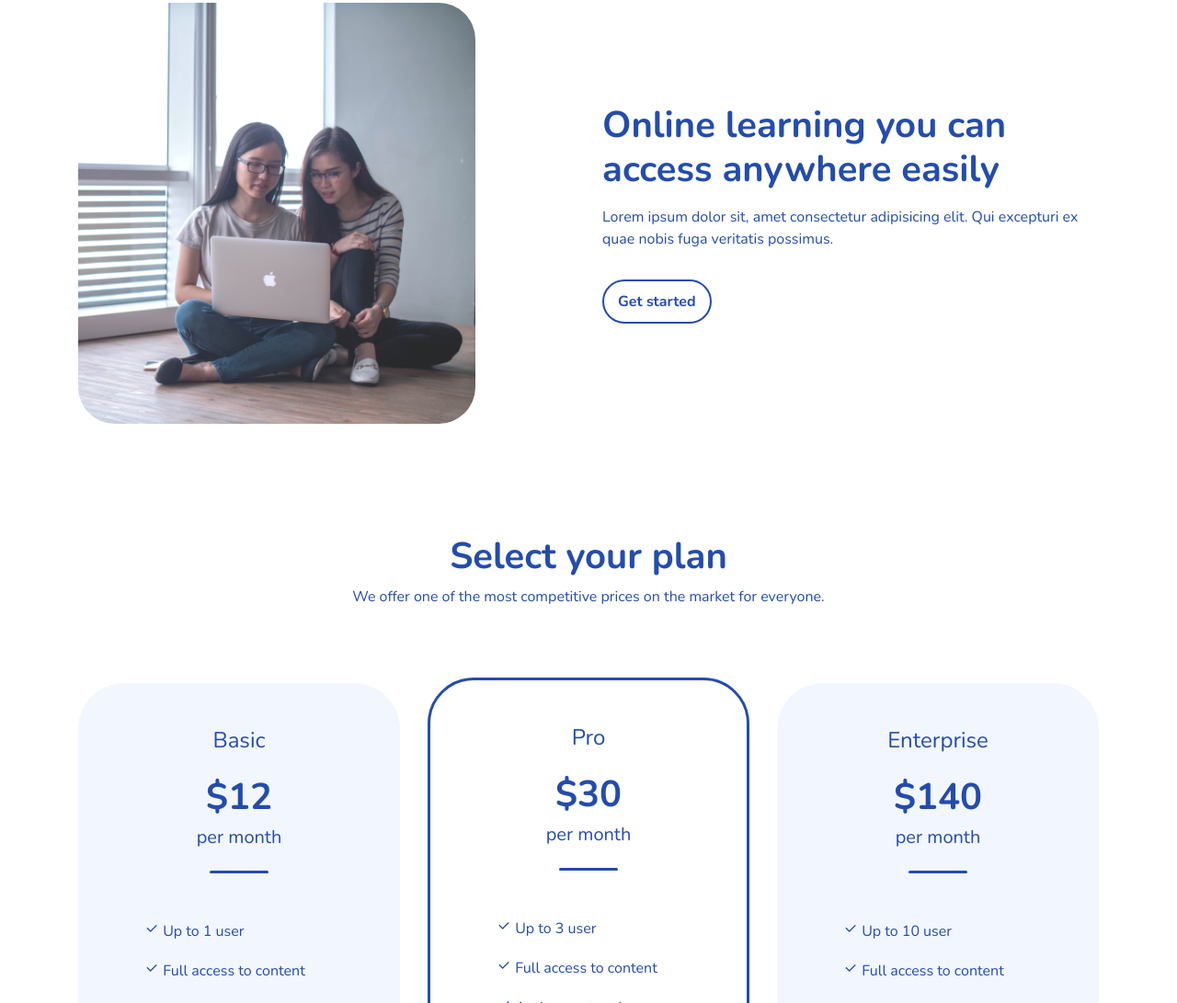
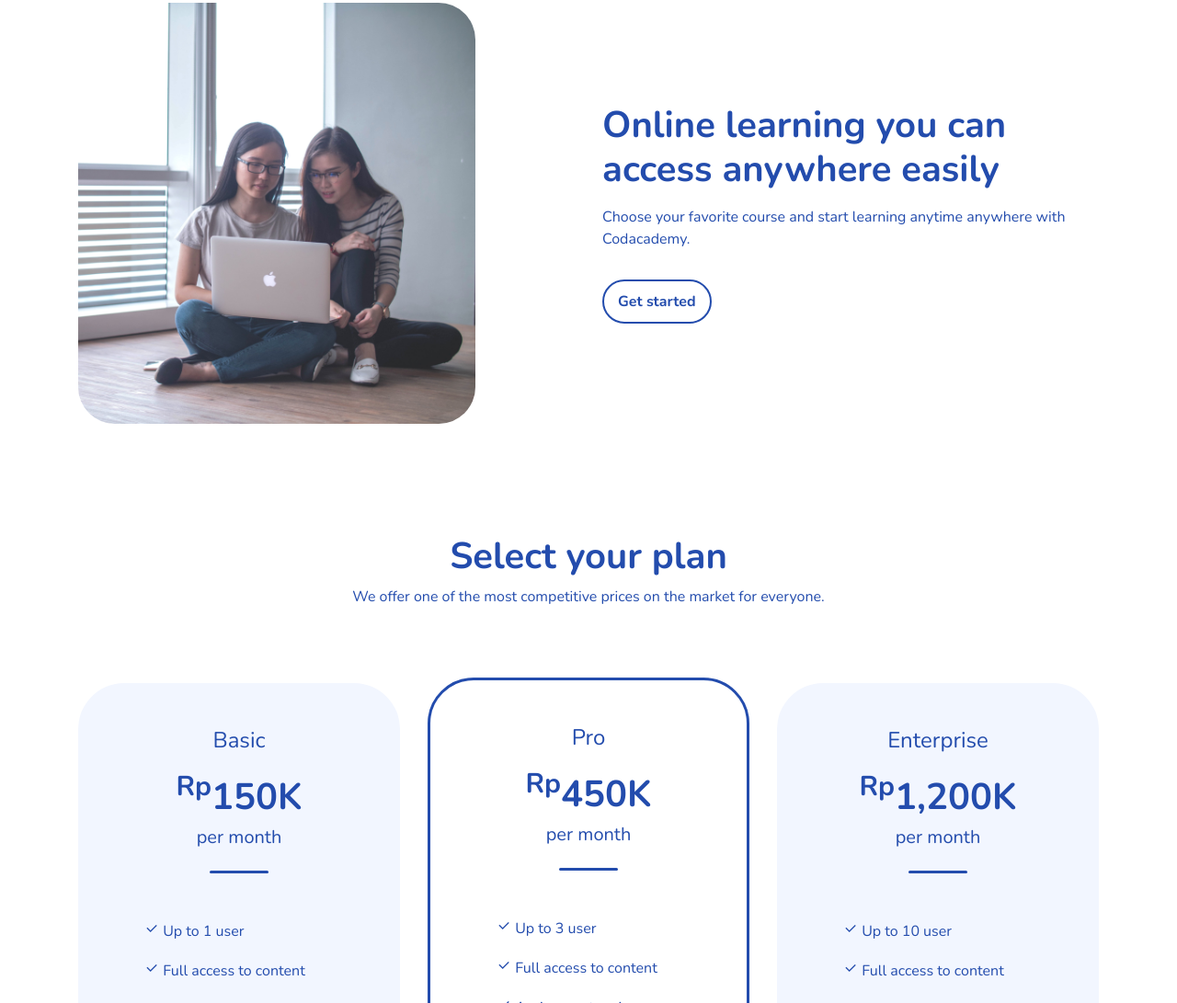
Before and after one commit to thobyza/Hacktiv8-FinalProject-2, a plain HTML site: page index.html in a window 1280 px wide. Shown: the part 2016-3107 px from the top of the page at 92% size. Drawn offline with nearby package versions, Linux system fonts and the light colour scheme; some packages are replaced by stand-ins of ours; a script that the page names is missing.

Commit message:
word update

```diff
--- a/index.html
+++ b/index.html
@@ -393,7 +393,7 @@
           </div>
           <div class="col-lg-6">
             <h1>Online learning you can access anywhere easily</h1>
-            <p class="mt-3">Lorem ipsum dolor sit, amet consectetur adipisicing elit. Qui excepturi ex quae nobis fuga veritatis possimus.</p>
+            <p class="mt-3">Choose your favorite course and start learning anytime anywhere with Codacademy.</p>
             <a href="#" class="btn btn-brand mt-3">Get started</a>
           </div>
         </div>
@@ -420,7 +420,7 @@
           <div class="col-lg-4 mb-5 mb-lg-0">
             <div class="card-pricing p-5">
               <h4 class="font-weight-normal mb-4">Basic</h4>
-              <h1 class="fw-bold">$12</h1>
+              <h1 class="fw-bold"><sup>Rp</sup>150K</h1>
               <h5 class="font-weight-normal">per month</h5>
 
               <div class="separator my-4 mx-auto"></div>
@@ -449,7 +449,7 @@
           <div class="col-lg-4 mb-5 mb-lg-0">
             <div class="card-pricing-2 p-5">
               <h4 class="font-weight-normal mb-4">Pro</h4>
-              <h1 class="fw-bold">$30</h1>
+              <h1 class="fw-bold"><sup>Rp</sup>450K</h1>
               <h5 class="font-weight-normal">per month</h5>
 
               <div class="separator my-4 mx-auto"></div>
@@ -478,7 +478,7 @@
           <div class="col-lg-4 mb-5 mb-lg-0">
             <div class="card-pricing p-5">
               <h4 class="font-weight-normal mb-4">Enterprise</h4>
-              <h1 class="fw-bold">$140</h1>
+              <h1 class="fw-bold"><sup>Rp</sup>1,200K</h1>
               <h5 class="font-weight-normal">per month</h5>
 
               <div class="separator my-4 mx-auto"></div>
```
